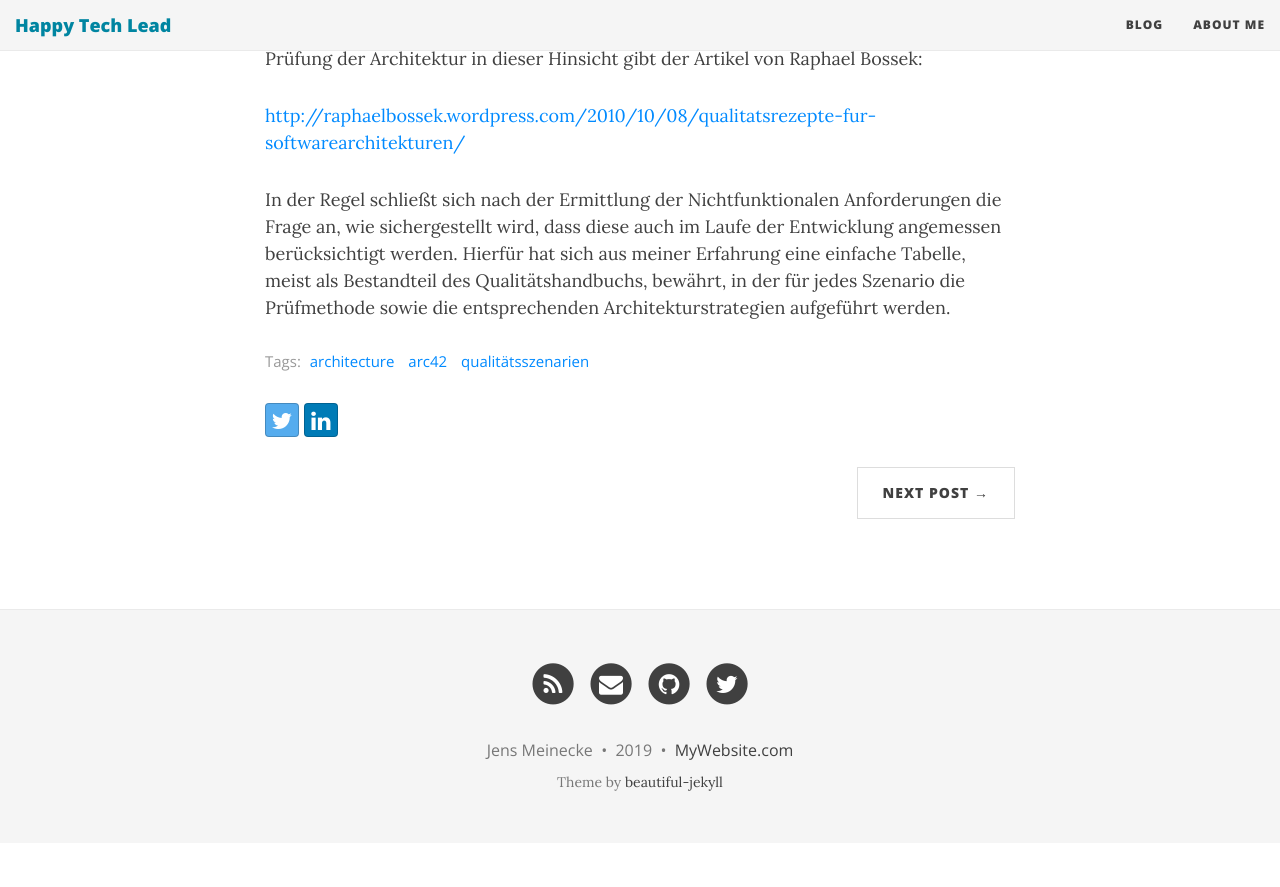
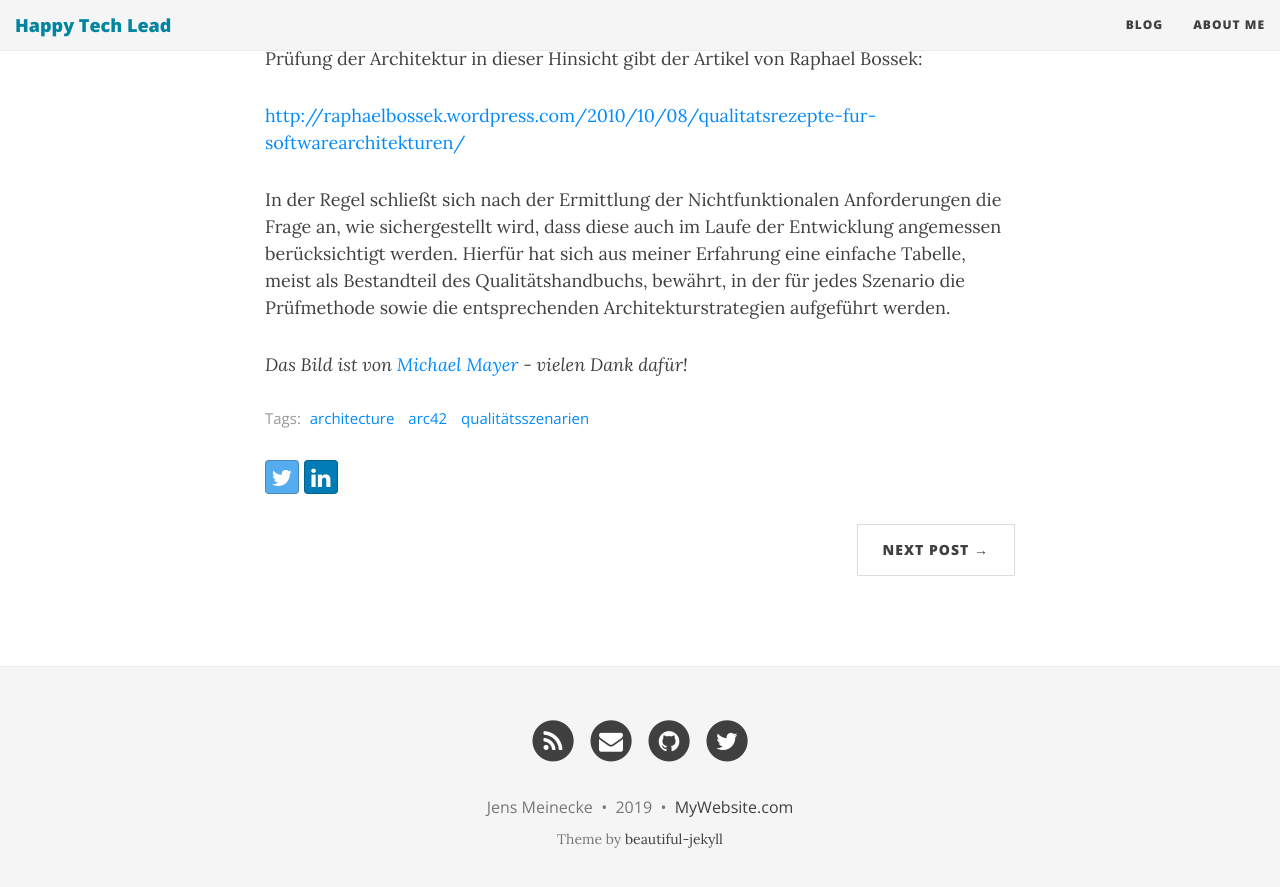
Before and after one commit to meinjens/happytechlead.github.io, a Jekyll site: the page built from _posts/2013-06-28-implizite-qualitaetserwartungen.md, in a window 1280 px wide and 900 px high, scrolled down 2190 px. Shown: the top 887 px of the window. Built offline with Jekyll 4.4.1, drawn with Linux system fonts in a browser that asks for light colours; nearby versions of some CDN libraries; before the commit the page ends 3033 px from its top, so only the background shows below that.

Commit message:
added image credits

```diff
--- a/_posts/2013-06-28-implizite-qualitaetserwartungen.md
+++ b/_posts/2013-06-28-implizite-qualitaetserwartungen.md
@@ -38,3 +38,5 @@ Einen guten Hintergrundartikel zur Erstellung dieser Qualitätsszenarien sowie d
 [http://raphaelbossek.wordpress.com/2010/10/08/qualitatsrezepte-fur-softwarearchitekturen/](http://raphaelbossek.wordpress.com/2010/10/08/qualitatsrezepte-fur-softwarearchitekturen/)
 
 In der Regel schließt sich nach der Ermittlung der Nichtfunktionalen Anforderungen die Frage an, wie sichergestellt wird, dass diese auch im Laufe der Entwicklung angemessen berücksichtigt werden. Hierfür hat sich aus meiner Erfahrung eine einfache Tabelle, meist als Bestandteil des Qualitätshandbuchs, bewährt, in der für jedes Szenario die Prüfmethode sowie die entsprechenden Architekturstrategien aufgeführt werden.
+
+_Das Bild ist von [Michael Mayer](https://www.flickr.com/photos/michael_mayer/) - vielen Dank dafür!_
```
